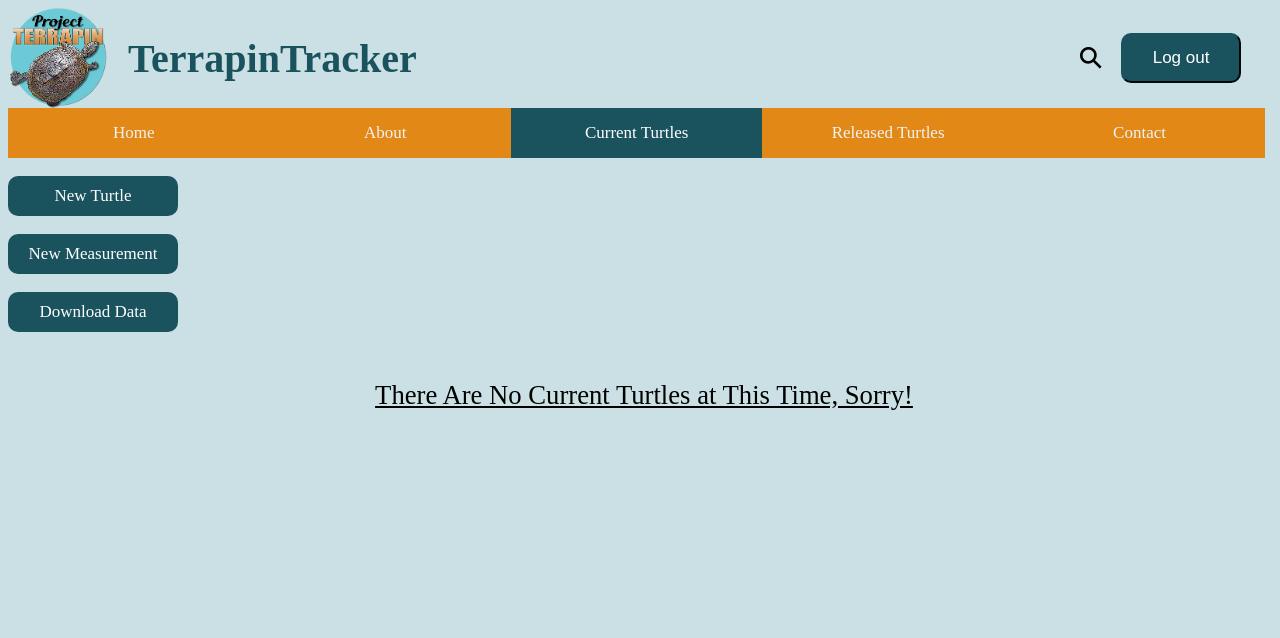
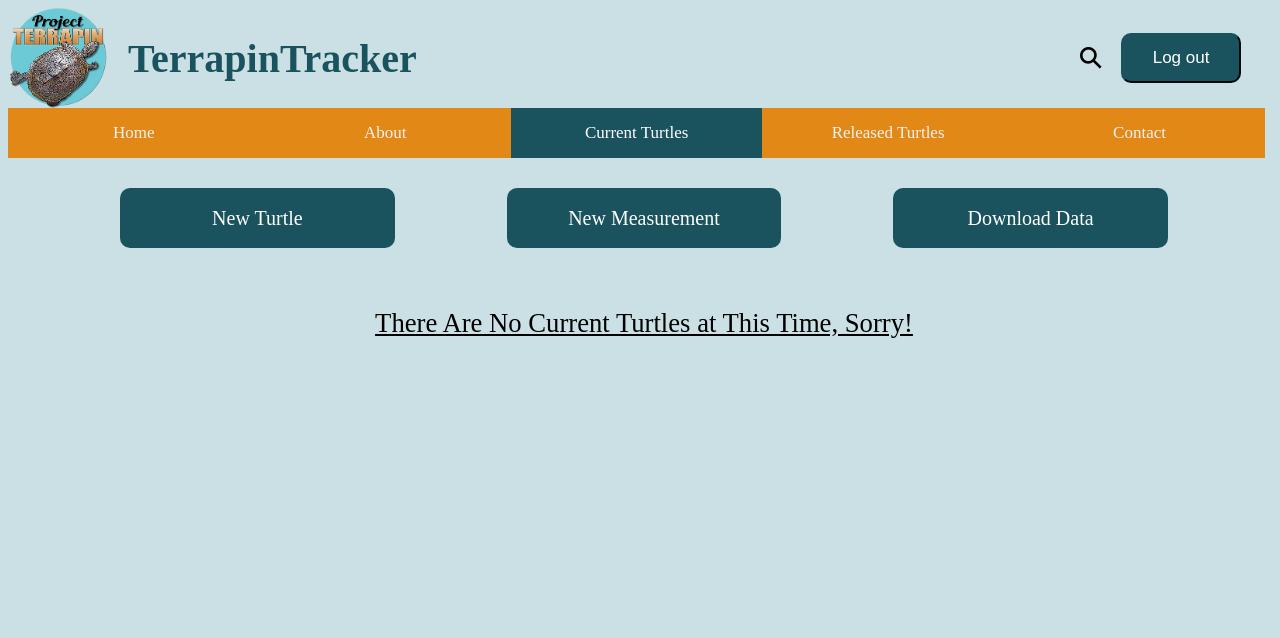
Before and after one commit to henbestaj/senior-capstone, a Django app: page /current/ in a window 1280 px wide; the page is wider, and only the part inside the window is pictured. Shown: the top 638 px of that part. Run offline with Django 4.2, Linux system fonts and the light colour scheme; the visitor is signed in with stand-in values (Sample User, id 1); data that the repository does not hold is empty.

Commit message:
make r group buttons clickable on non-text and centered top buttons

```diff
--- a/terrapin_tracker/turtles/static/turtles/current_style.css
+++ b/terrapin_tracker/turtles/static/turtles/current_style.css
@@ -1,18 +1,9 @@
-.turtle-button {
-  background-color: rgb(26,82,94);
-  border-radius: 10px;
-  height: 20px;
-  width: 150px;
-  display: block;
-  text-align: center;
-  text-justify: center;
-  border-color: rgb(26,82,94);
-  color:white;
-  font-size: 17px;
-  padding: 10px;
-  text-decoration: none;
+.row-buttons{
+  padding:30px 0px;
+  display : flex;
+  flex-direction: row;
+  justify-content:space-evenly;
 }
-
 .table-box {
   margin-top: 40px;
   margin-left: 350px;
@@ -29,6 +20,22 @@
   border-bottom: 1px black solid;
   text-align: center;
 }
+
+.turtle-button {
+  background-color: rgb(26,82,94);
+  border-radius: 10px;
+  height: 40px;
+  width: 20%;
+  display: flex;
+  justify-content: center;
+  align-items: center;
+  border-color: rgb(26,82,94);
+  color:white;
+  font-size: 20px;
+  padding: 10px;
+  text-decoration: none;
+}
+
 .turtle-button:hover {
     cursor:pointer;
     background-color:rgb(45, 125, 143);
@@ -52,7 +59,6 @@
     border-spacing: 15px 15px;
   }
   .current-table td {
-
     border-radius: 10px;
     height: 160px;
     width: 120px;
@@ -63,9 +69,6 @@
     text-decoration: none;
   }
 
-  a{
-    display: inline;
-  }
   .current-table td:hover {
     cursor: pointer;
     background-color: rgb(117, 195, 213);
@@ -76,11 +79,18 @@
   .rnum {
     text-decoration: none;
     color: black;
+    display:flex;
+    width:100%;
+    height:100%;
+    justify-content: center;
+    align-items: center;
   }
+
 
   .rnum:hover {
     text-decoration: underline;
     color:rgb(26,82,94);
+
   }
 
   .current-table tr:hover {
--- a/terrapin_tracker/turtles/templates/turtles/current.html
+++ b/terrapin_tracker/turtles/templates/turtles/current.html
@@ -10,13 +10,11 @@
 
 {% block content %}
 <div class="current">
-    <br>
-    <a href="{% url 'TurtleCreate' %}" class="turtle-button">New Turtle</a>
-    <br>
-    <a href="{% url 'MeasurementCreate' %}" class="turtle-button">New Measurement</a>
-    <br>
-    <a href="{% url 'measurements.csv' %}" download="measurements.csv" class="turtle-button">Download Data</a>
-    <br>
+    <div class = "row-buttons">
+        <a href="{% url 'TurtleCreate' %}" class="turtle-button">New Turtle</a>
+        <a href="{% url 'MeasurementCreate' %}" class="turtle-button">New Measurement</a>
+        <a href="{% url 'measurements.csv' %}" download="measurements.csv" class="turtle-button">Download Data</a>
+    </div>
     {% if Measurement|length == 0 %}
     <div class="current-title">
         <head>There Are No Current Turtles at This Time, Sorry!</head>
```
